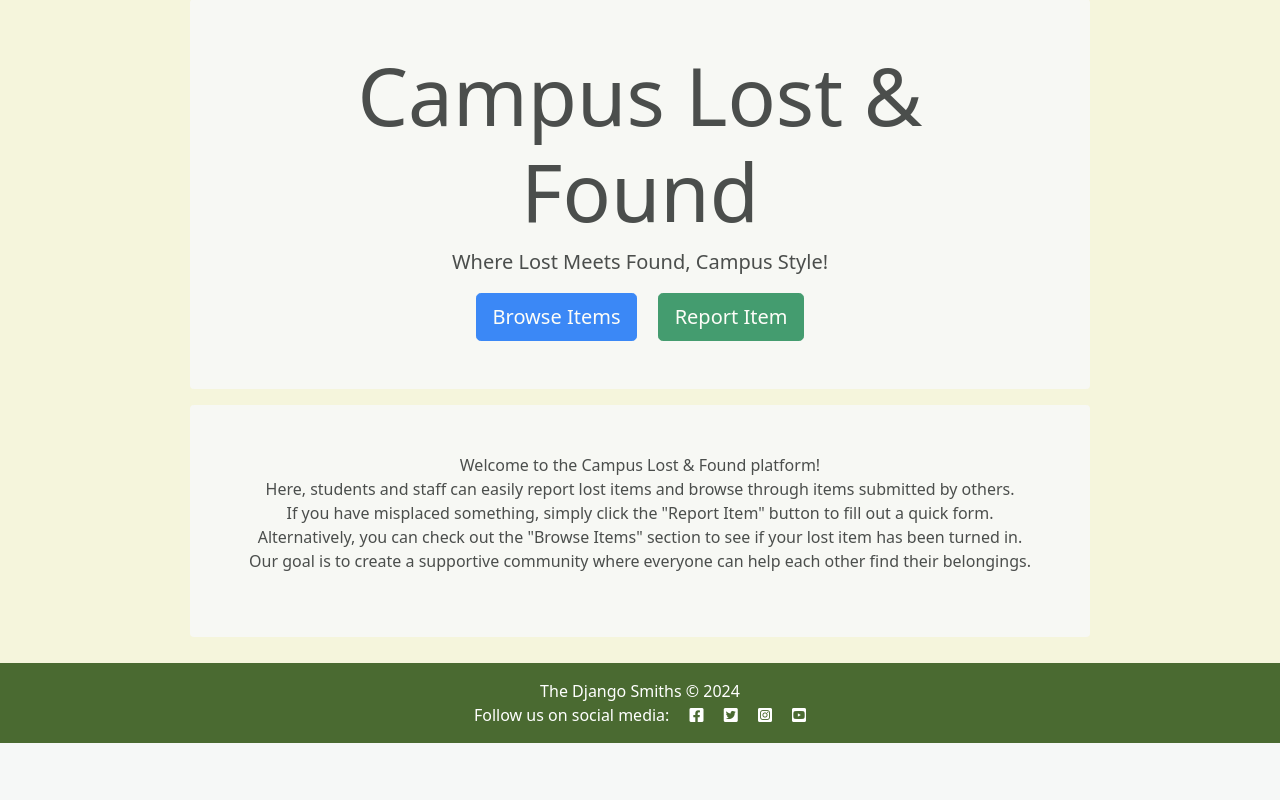
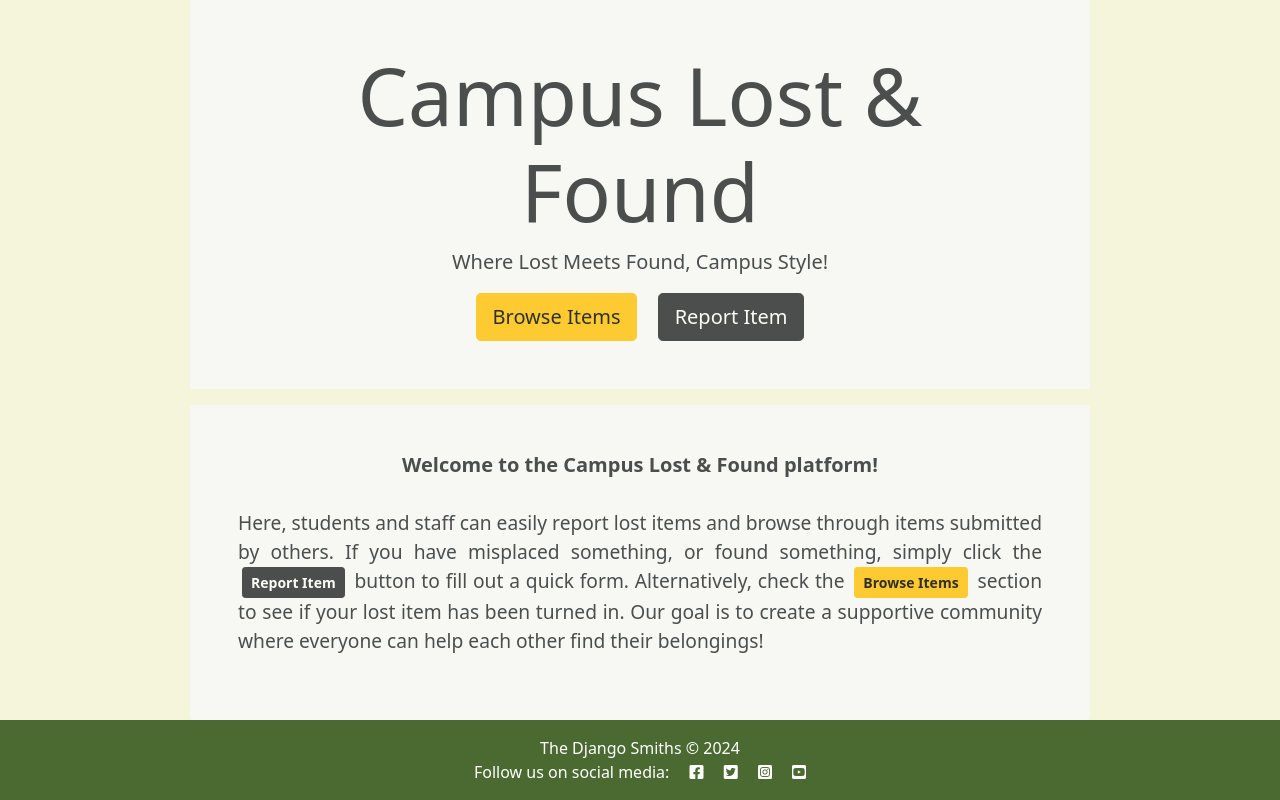
Before and after one commit to Matthieu-Arn/Hackathon2GorMat, a Django app: page /items/ in a window 1280 px wide. Shown: the part 57-857 px from the top of the page. Before the commit the page ends 800 px from the top, so only its background shows below. Run offline with Django 4.2, Linux system fonts and the light colour scheme.

Commit message:
Add explanation text to index.html

```diff
--- a/items/templates/items/index.html
+++ b/items/templates/items/index.html
@@ -8,21 +8,22 @@
 <div class="d-flex justify-content-center align-items-center vh-50">
     <div class="bg-light p-5 rounded text-center" style="opacity: 0.8; width: 100%; max-width: 900px;">
         <h1 class="display-1">Campus Lost & Found</h1>
-        <p class="lead">Where Lost Meets Found, Campus Style!</p>
-        <a href="#" class="btn btn-primary btn-lg mx-2">Browse Items</a>
-        <a href="#" class="btn btn-success btn-lg mx-2">Report Item</a>
+        <p class="lead"><strong>Where Lost Meets Found, Campus Style!</strong></p>
+        <a href="#" class="btn btn-warning btn-lg mx-2">Browse Items</a>
+        <a href="#" class="btn btn-dark btn-lg mx-2">Report Item</a>
     </div>
 </div>
 
 <!-- Explanation paragraph styled similarly to the title banner -->
 <div class="d-flex justify-content-center mt-3">
     <div class="bg-light p-5 rounded text-center" style="opacity: 0.8; width: 100%; max-width: 900px;">
-        <p class="lead" style="font-size: 1.0rem;">
-            <strong>Welcome to the Campus Lost & Found platform!</strong> <br>
-            Here, students and staff can easily report lost items and browse through items submitted by others. <br>
-            If you have misplaced something, simply click the "Report Item" button to fill out a quick form. Alternatively,
-            you can check out the "Browse Items" section to see if your lost item has been turned in. <br>
-            Our goal is to create a supportive community where everyone can help each other find their belongings.
+        <h5><strong>Welcome to the Campus Lost & Found platform!</strong></h5> <br>
+        <p class="lead" style="font-size: 1.2rem; text-align: justify">
+            Here, students and staff can easily report lost items and browse through items submitted by others.
+            If you have misplaced something, or found something, simply click the
+            <a href="#" class="btn btn-dark btn-sm mx-1"><strong>Report Item</strong></a> button to fill out a quick form. Alternatively, check  the <a href="#" class="btn btn-warning btn-sm mx-1"><strong>Browse Items</strong></a>
+            section to see if your lost item has been turned in. Our goal is to create a supportive community where everyone
+            can help each other find their belongings!
         </p>
     </div>
 </div>
```
